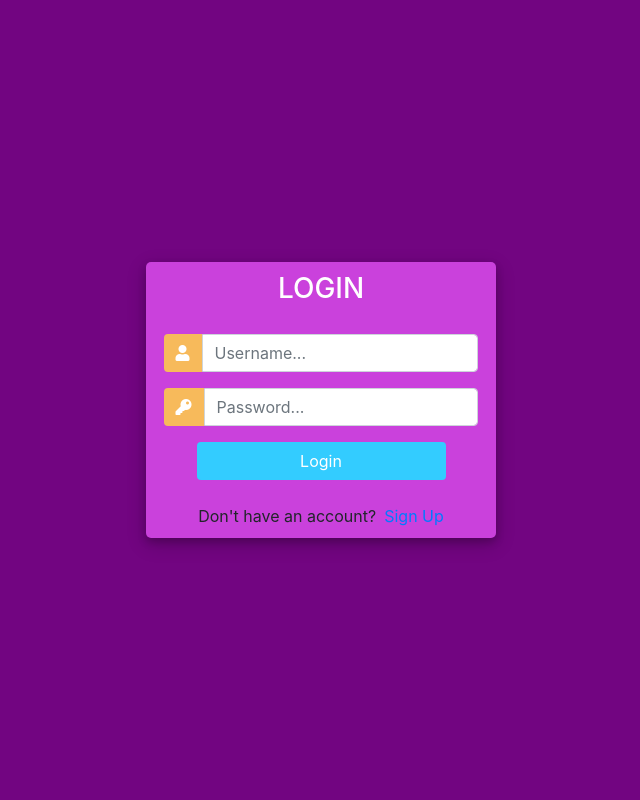
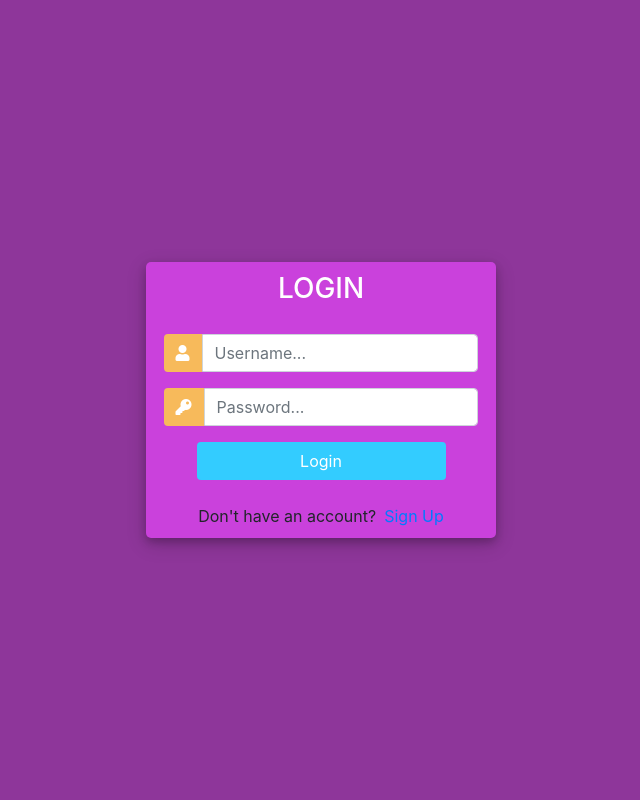
Before and after one commit to Sanidhya-paneri/User-Registration-Django, a Django app: page /registration/login/ in a window 1280 px wide. Shown: the whole page, without its empty margins (319-959 px from the left). Run offline with Django 3.2, Linux system fonts and the light colour scheme; some libraries are stand-ins or nearby versions.

Commit message:
Final Commit

```diff
--- a/registration/static/registration/css/login.css
+++ b/registration/static/registration/css/login.css
@@ -2,13 +2,13 @@
 /* BASIC */
 
 html {
-  background-color: #56baed;
+  background-color: #D1EDE1;
 }
 
 body {
   font-family: "Poppins", sans-serif;
   height: 100vh;
-  background-color: #988F8D ;
+  background-color: #D1EDE1 !important;
 }
 
 a {
--- a/registration/templates/registration/index.html
+++ b/registration/templates/registration/index.html
@@ -14,7 +14,7 @@
       margin: 0;
       padding: 0;
       height: 100%;
-      background: #720581 !important;
+      background: #8e369a !important;
     }
     .user_card {
       width: 350px;
--- a/registration/templates/registration/login.html
+++ b/registration/templates/registration/login.html
@@ -14,7 +14,7 @@
       margin: 0;
       padding: 0;
       height: 100%;
-      background: #720581 !important;
+      background: #8e369a !important;
     }
     .user_card {
       width: 350px;
--- a/registration/templates/registration/register.html
+++ b/registration/templates/registration/register.html
@@ -13,7 +13,7 @@
 			margin: 0;
 			padding: 0;
 			height: 100%;
-			background: #7abecc !important;
+			background: #8e369a !important;
 		}
 		.user_card {
 			width: 350px;
```
Also changed, not shown: db.sqlite3.
